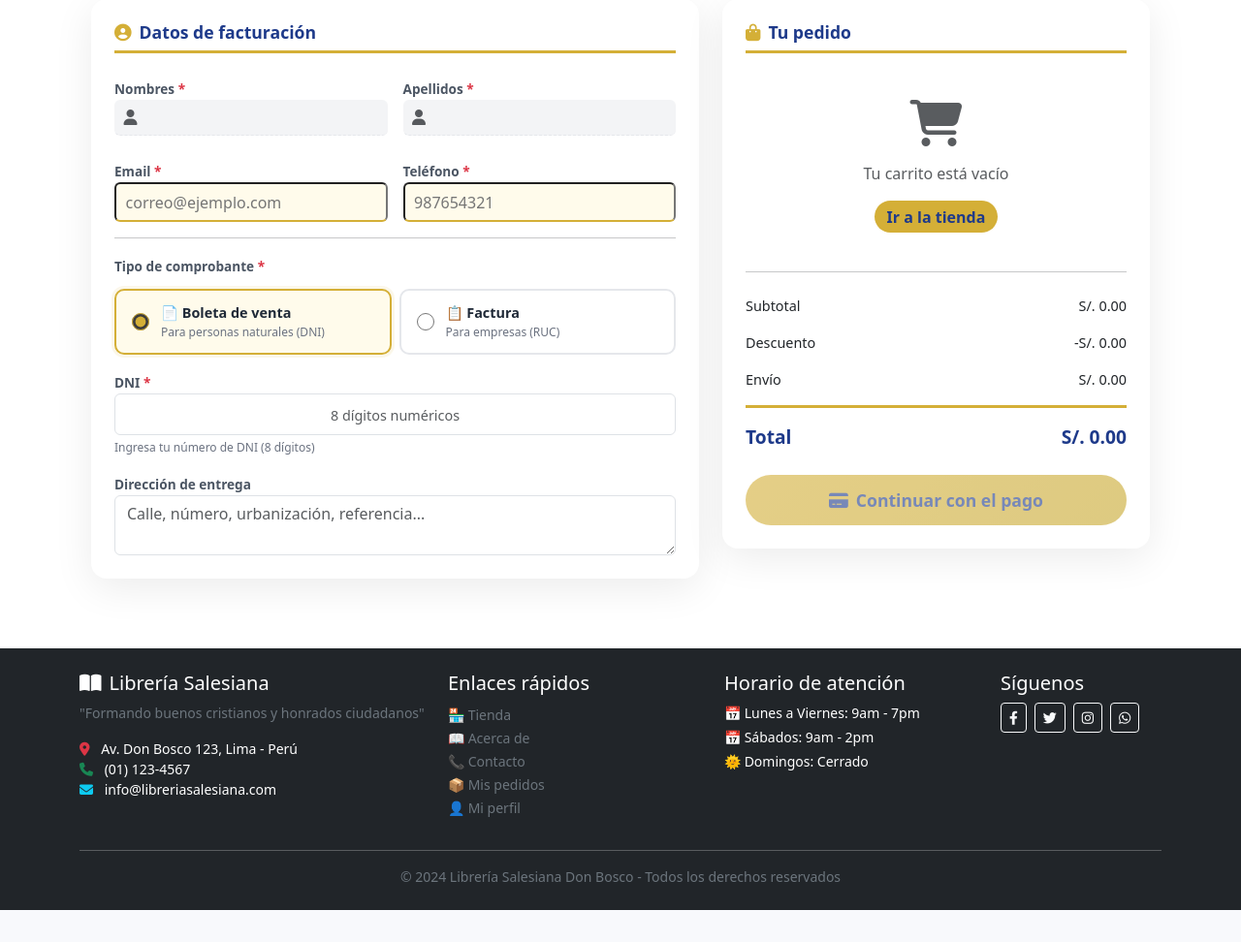
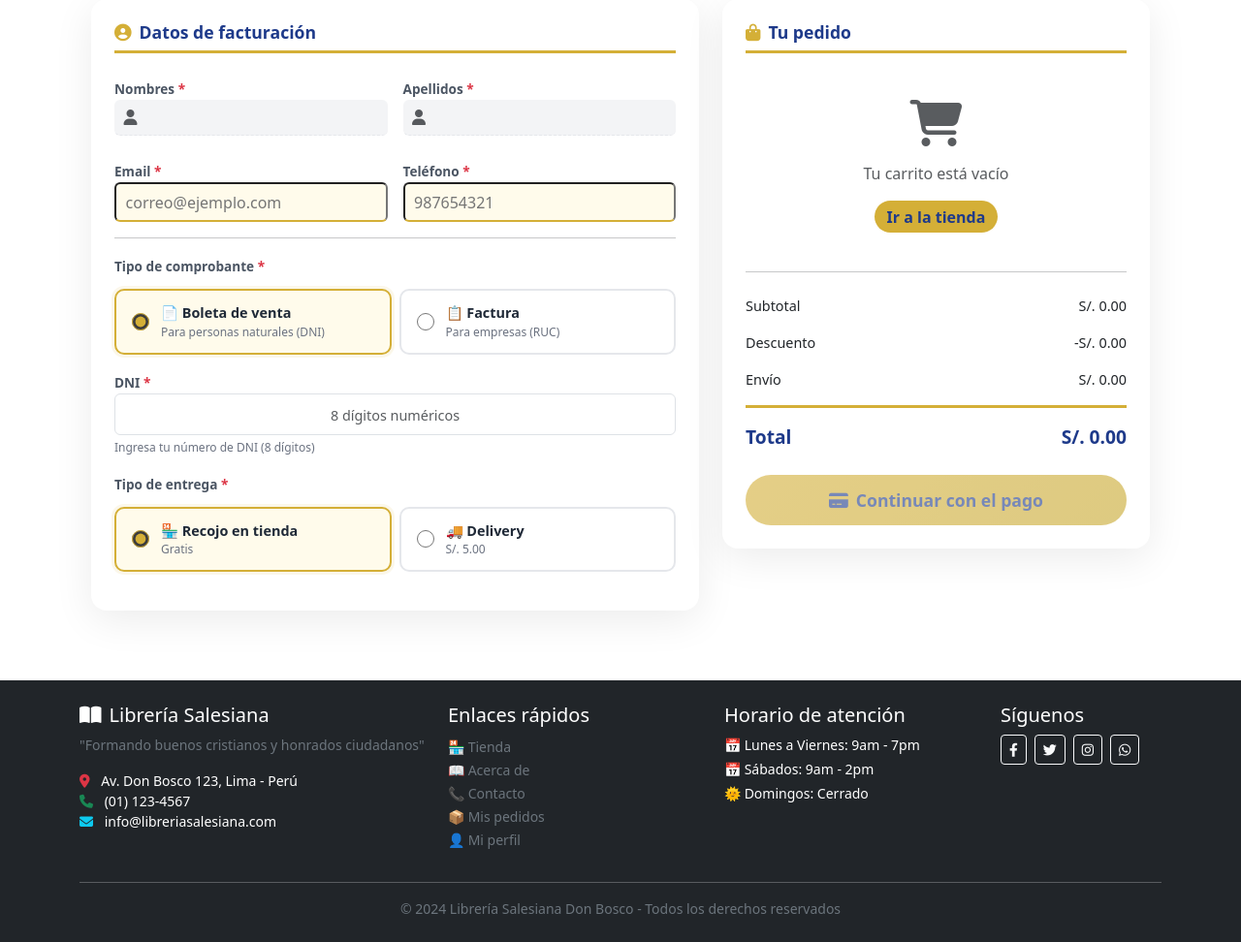
Before and after one commit to JuanUL2312/librospe1, a Flask app: page /checkout in a window 1280 px wide. Shown: the part 99-1071 px from the top of the page at 97% size. Before the commit the page ends 1038 px from the top, so only its background shows below. Run offline with Flask 3, Linux system fonts and the light colour scheme; the visitor is signed in with stand-in values (Sample User, id 1); parts of the project's set-up code (start-up, migrations or seed data) failed here and were passed over; some libraries are stand-ins or nearby versions.

Commit message:
Update checkout.html

```diff
--- a/www/templates/checkout.html
+++ b/www/templates/checkout.html
@@ -391,8 +391,33 @@
                         </div>
                     </div>
 
+                    <!-- ===== TIPO DE ENTREGA ===== -->
+                    <div class="mb-3 mt-3">
+                        <label class="field-label">Tipo de entrega <span class="text-danger">*</span></label>
+                        <div class="row g-2 mt-1">
+                            <div class="col-6">
+                                <div class="radio-card active" id="cardRecojo" onclick="seleccionarEntrega('recojo')">
+                                    <input type="radio" name="tipoEntrega" value="recojo" checked>
+                                    <div>
+                                        <div class="radio-label">🏪 Recojo en tienda</div>
+                                        <div class="radio-sub">Gratis</div>
+                                    </div>
+                                </div>
+                            </div>
+                            <div class="col-6">
+                                <div class="radio-card" id="cardDelivery" onclick="seleccionarEntrega('delivery')">
+                                    <input type="radio" name="tipoEntrega" value="delivery">
+                                    <div>
+                                        <div class="radio-label">🚚 Delivery</div>
+                                        <div class="radio-sub">S/. 5.00</div>
+                                    </div>
+                                </div>
+                            </div>
+                        </div>
+                    </div>
+
                     <!-- ===== DIRECCIÓN (EDITABLE) ===== -->
-                    <div class="mb-0 mt-3">
+                    <div class="mb-0 mt-3" id="direccionSection" style="display:none;">
                         <label class="field-label">Dirección de entrega</label>
                         <textarea id="direccionEntrega" class="form-control" rows="2"
                                   placeholder="Calle, número, urbanización, referencia...">{{ (cliente.direccion or '') if cliente else '' }}</textarea>
@@ -458,6 +483,8 @@
 // ============================================
 var carrito = [];
 var tipoComprobante = 'boleta';
+var tipoEntrega = 'recojo';
+var costoEnvio = 0;
 
 // ============================================
 // SELECCIONAR TIPO DE COMPROBANTE
@@ -702,13 +729,44 @@ function renderizarCarrito() {
 
     container.innerHTML = html;
 
-    // Actualizar totales
+    // Actualizar totales (incluye costo de envío si es delivery)
+    actualizarTotales();
+
+    document.getElementById('btnPagar').disabled = false;
+}
+
+// ============================================
+// SELECCIONAR TIPO DE ENTREGA
+// ============================================
+function seleccionarEntrega(tipo) {
+    tipoEntrega = tipo;
+
+    document.getElementById('cardRecojo').classList.toggle('active', tipo === 'recojo');
+    document.getElementById('cardDelivery').classList.toggle('active', tipo === 'delivery');
+    document.querySelectorAll('input[name="tipoEntrega"]').forEach(function(el) {
+        el.checked = el.value === tipo;
+    });
+
+    var dirSection = document.getElementById('direccionSection');
+    if (tipo === 'delivery') {
+        dirSection.style.display = 'block';
+        costoEnvio = 5;
+    } else {
+        dirSection.style.display = 'none';
+        costoEnvio = 0;
+    }
+    actualizarTotales();
+}
+
+// ============================================
+// ACTUALIZAR TOTALES (con envío)
+// ============================================
+function actualizarTotales() {
+    var subtotal = carrito.reduce(function(s, i) { return s + (i.precio * i.cantidad); }, 0);
     document.getElementById('subtotal').textContent = 'S/. ' + subtotal.toFixed(2);
     document.getElementById('descuento').textContent = '-S/. 0.00';
-    document.getElementById('envio').textContent = 'S/. 0.00';
-    document.getElementById('total').textContent = 'S/. ' + subtotal.toFixed(2);
-
-    document.getElementById('btnPagar').disabled = false;
+    document.getElementById('envio').textContent = 'S/. ' + costoEnvio.toFixed(2);
+    document.getElementById('total').textContent = 'S/. ' + (subtotal + costoEnvio).toFixed(2);
 }
 
 // ============================================
@@ -730,6 +788,19 @@ function procesarPago() {
             icon: 'warning',
             title: 'Campos incompletos',
             text: 'Por favor completa todos los campos obligatorios.',
+            confirmButtonColor: '#D4AF37'
+        });
+        btn.disabled = false;
+        btn.innerHTML = '<i class="fas fa-credit-card me-2"></i>Continuar con el pago';
+        return;
+    }
+
+    // Si es delivery, la dirección es obligatoria
+    if (tipoEntrega === 'delivery' && !direccion) {
+        Swal.fire({
+            icon: 'warning',
+            title: 'Dirección requerida',
+            text: 'Para entrega a domicilio, ingresa tu dirección.',
             confirmButtonColor: '#D4AF37'
         });
         btn.disabled = false;
@@ -776,81 +847,36 @@ function procesarPago() {
         return;
     }
 
-    // Preparar datos del pedido
-    var cliente = {
+    // Guardar datos del checkout en localStorage para la página de pago
+    var checkoutData = {
         nombres: document.getElementById('nombresDisplay').textContent || '',
         apellidos: document.getElementById('apellidosDisplay').textContent || '',
         email: email,
         telefono: telefono,
         documento: documento,
-        direccion: direccion
+        direccion: direccion,
+        tipo_comprobante: tipoComprobante,
+        razon_social: tipoComprobante === 'factura' ? (document.getElementById('confirmRazonSocial').textContent || '') : '',
+        direccion_fiscal: direccion
     };
+    localStorage.setItem('checkoutData', JSON.stringify(checkoutData));
+    localStorage.setItem('tipoEntrega', tipoEntrega);
+    localStorage.setItem('direccionEntrega', direccion);
 
-    // Para factura, incluir razón social
-    if (tipoComprobante === 'factura') {
-        cliente.razon_social = document.getElementById('confirmRazonSocial').textContent || '';
-    }
-
-    var datosPedido = {
-        cliente: cliente,
-        items: carrito,
-        total: parseFloat(document.getElementById('total').textContent.replace('S/. ', '')),
-        tipo_entrega: 'delivery',
-        comprobante: {
-            tipo: tipoComprobante
-        }
-    };
-
-    // Enviar al servidor
-    fetch('/api/pedidos/crear', {
-        method: 'POST',
-        headers: {
-            'Content-Type': 'application/json'
-        },
-        body: JSON.stringify(datosPedido)
-    })
-    .then(response => response.json())
-    .then(data => {
-        if (data.success) {
-            // Limpiar carrito
-            localStorage.removeItem('carritoCliente');
-
-            Swal.fire({
-                icon: 'success',
-                title: '✅ ¡Pedido realizado!',
-                text: 'Tu pedido ha sido registrado exitosamente.',
-                confirmButtonColor: '#D4AF37',
-                confirmButtonText: 'Ver mis pedidos'
-            }).then(() => {
-                window.location.href = '/mis-pedidos';
-            });
-        } else {
-            Swal.fire({
-                icon: 'error',
-                title: '❌ Error al procesar',
-                text: data.error || 'Hubo un problema al procesar tu pedido.',
-                confirmButtonColor: '#D4AF37'
-            });
-        }
-    })
-    .catch(error => {
-        Swal.fire({
-            icon: 'error',
-            title: '❌ Error de conexión',
-            text: 'No se pudo conectar con el servidor. Intenta nuevamente.',
-            confirmButtonColor: '#D4AF37'
-        });
-    })
-    .finally(() => {
-        btn.disabled = false;
-        btn.innerHTML = '<i class="fas fa-credit-card me-2"></i>Continuar con el pago';
-    });
+    // Ir a la página de pago para elegir el método de pago
+    window.location.href = '/pago';
 }
 
 // ============================================
 // INICIALIZAR
 // ============================================
 document.addEventListener('DOMContentLoaded', function() {
+    // Cargar tipo de entrega guardado en el carrito (localStorage)
+    var tipoGuardado = localStorage.getItem('tipoEntrega');
+    if (tipoGuardado) {
+        seleccionarEntrega(tipoGuardado);
+    }
+
     cargarCarrito();
 
     // Cargar dirección de entrega guardada en el carrito (localStorage)
```
